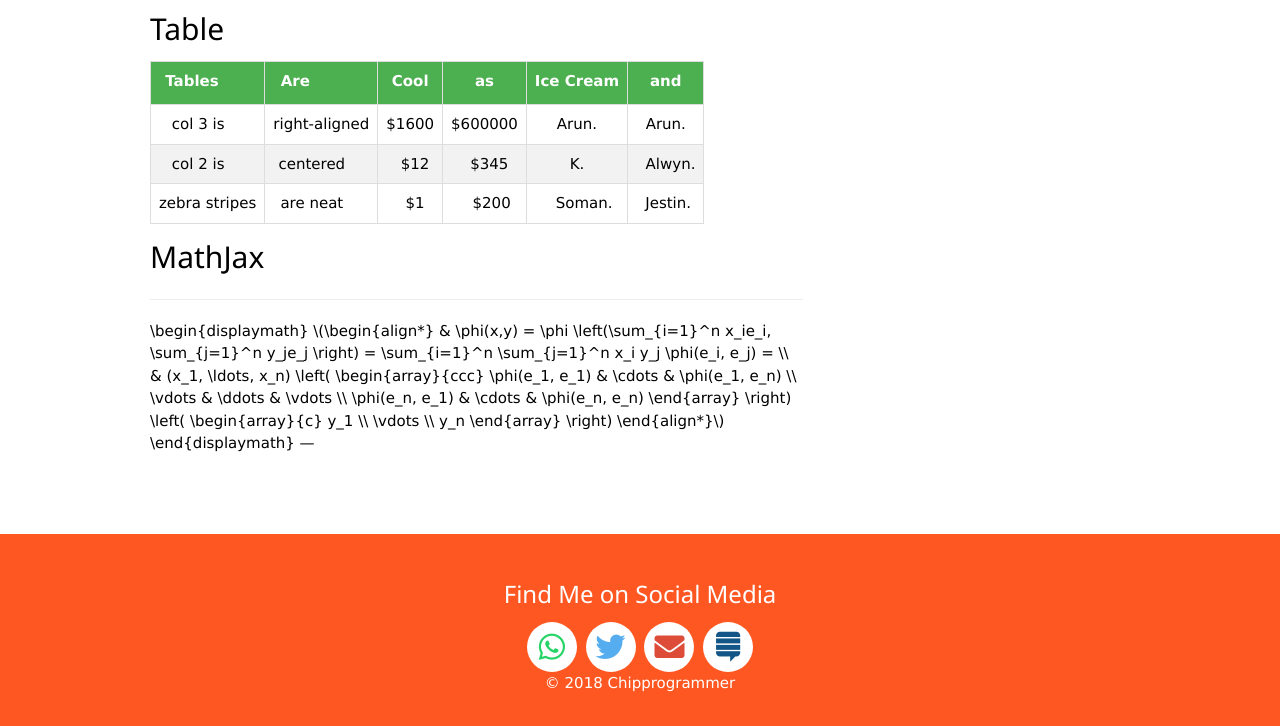
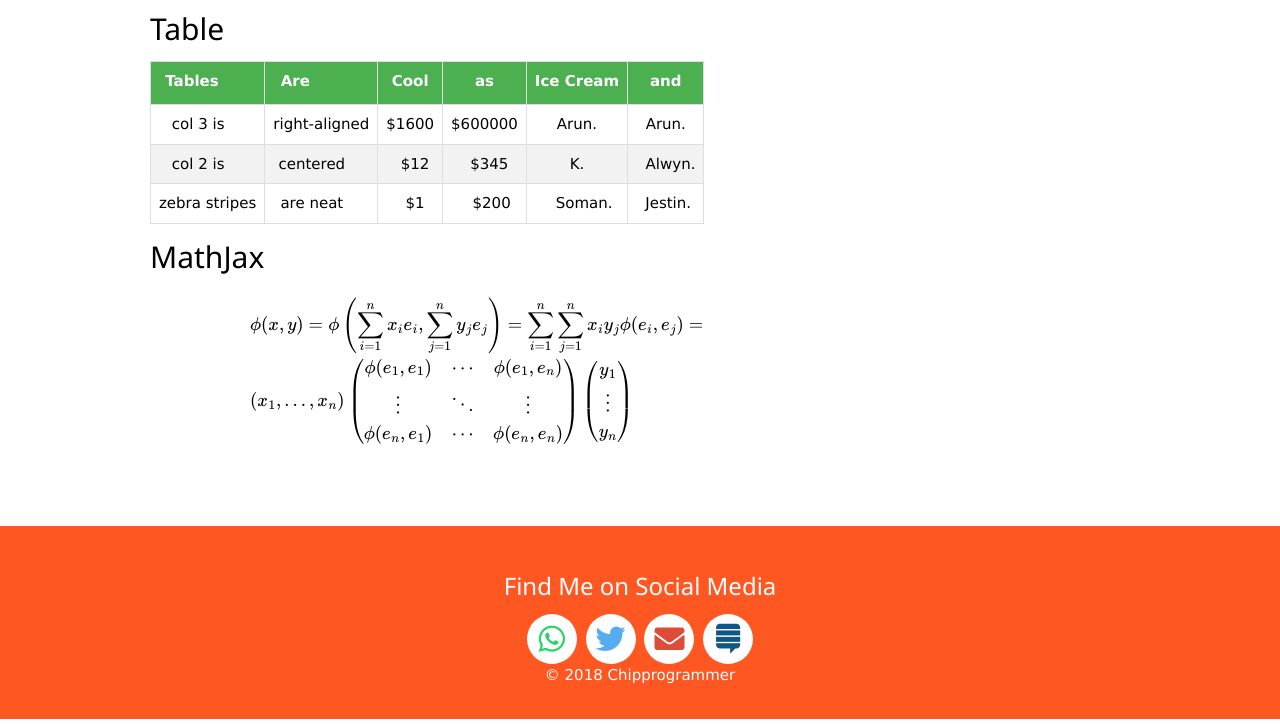
Before and after one commit to techiworld/techiworld.github.io, a Jekyll site: the page built from index.md, in a window 1280 px wide and 900 px high, scrolled down 998 px, cut to the strip 174-900 px from the top of the window. Built offline with Jekyll 4.4.1, drawn with Linux system fonts in a browser that asks for light colours; formulas are drawn with MathJax 3.

Commit message:
Update index.md

```diff
--- a/index.md
+++ b/index.md
@@ -41,8 +42,6 @@ Hai... Friends, It is a multipurpose Jekyll theme. But this theme is more suitab
 
 ## MathJax
 
----
-\begin{displaymath}
 $$
 \begin{align*}
   & \phi(x,y) = \phi \left(\sum_{i=1}^n x_ie_i, \sum_{j=1}^n y_je_j \right)
@@ -59,5 +58,3 @@ $$
     \end{array} \right)
 \end{align*}
 $$
-\end{displaymath}
----
```
Also changed, not shown: other parts of index.md (+1 -0 lines).
